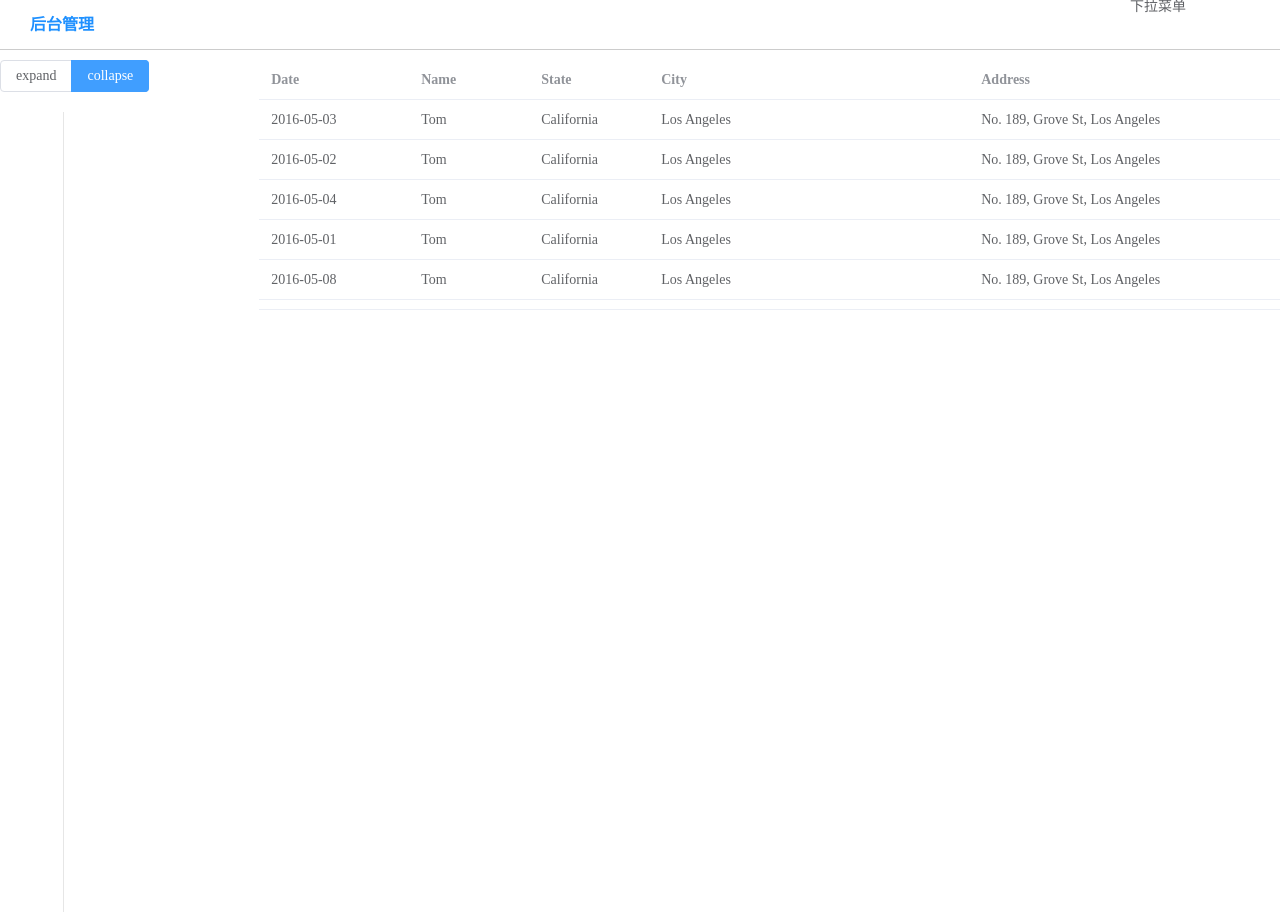
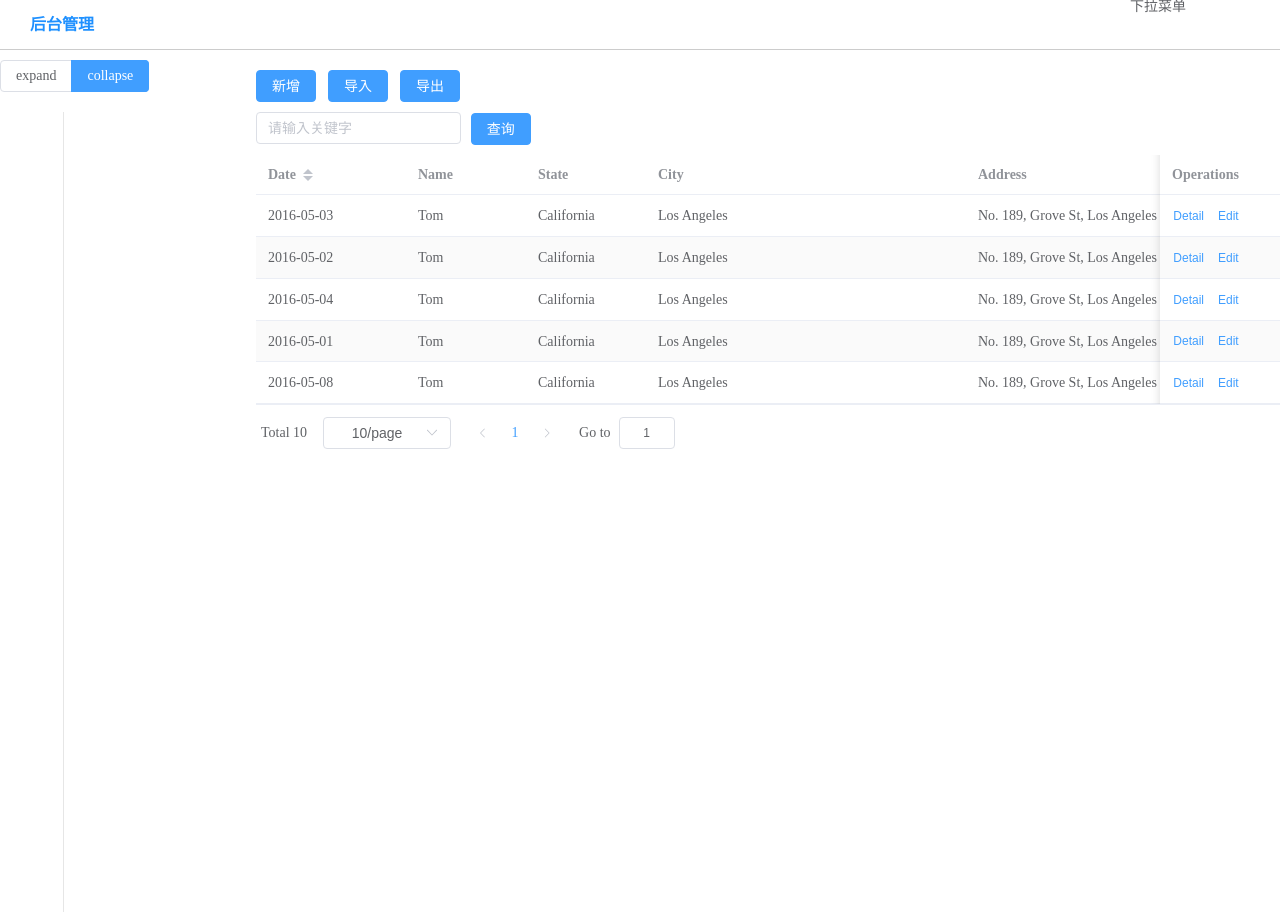
Before and after one commit to huzirun/frond, a Vue app: page / in a window 1280 px wide. Built offline with nearby package versions, Linux system fonts and the light colour scheme; some icons are missing.

Commit message:
feat: 主页功能完善

```diff
--- a/src/main.js
+++ b/src/main.js
@@ -7,4 +7,4 @@ import ElementPlus from 'element-plus'
 import 'element-plus/dist/index.css'
 import zhCn from 'element-plus/es/locale/lang/zh-cn'
 
-createApp(App).use(store).use(router).use(ElementPlus).use(ElementPlus,{locale: zhCn,}).mount('#app')
+createApp(App).use(store).use(router).use(ElementPlus).use(ElementPlus,{locale: zhCn, size:'small'}).mount('#app')
--- a/src/views/Home.vue
+++ b/src/views/Home.vue
@@ -1,12 +1,52 @@
 <template>
-  <el-table :data="tableData" style="width: 100%" height="250">
-    <el-table-column fixed prop="date" label="Date" width="150" />
+  <div style="width: 80%">
+    <div
+        id="function"
+        style="margin: 10px 0"
+    >
+      <el-button type="primary">新增</el-button>
+      <el-button type="primary">导入</el-button>
+      <el-button type="primary">导出</el-button>
+    </div>
+
+    <div
+        id="search"
+        style="margin: 10px 0"
+    >
+      <el-input v-model="search" placeholder="请输入关键字" style="width: 20%">新增</el-input>
+      <el-button type="primary" style="margin-left: 10px;">查询</el-button>
+
+    </div>
+    <el-table :data="tableData" style="width: 100%" height="250" stripe>
+      <el-table-column fixed prop="date" label="Date" width="150"  sortable="true"/>
       <el-table-column prop="name" label="Name" width="120" />
       <el-table-column prop="state" label="State" width="120" />
       <el-table-column prop="city" label="City" width="320" />
       <el-table-column prop="address" label="Address" width="600" />
       <el-table-column prop="zip" label="Zip" width="120" />
+      <el-table-column fixed="right" label="Operations" width="120">
+        <template #default>
+          <el-button type="text" size="small" @click="handleClick"
+          >Detail</el-button
+          >
+          <el-button type="text" size="small">Edit</el-button>
+        </template>
+      </el-table-column>
     </el-table>
+    <div style="margin: 10px 0">
+      <el-pagination
+          v-model:currentPage="currentPage"
+          :page-sizes="[5, 10, 20]"
+          :page-size="10"
+          layout="total, sizes, prev, pager, next, jumper"
+          :total="total"
+          @size-change="handleSizeChange"
+          @current-change="handleCurrentChange"
+      >
+      </el-pagination>
+    </div>
+  </div>
+
 </template>
 
 <script>
@@ -72,6 +112,19 @@ export default {
           zip: 'CA 90036',
         },
       ],
+      currentPage: 1,
+      total: 10,
+    }
+  },
+  methods: {
+    handleClick() {
+      console.log('click')
+    },
+    handleSizeChange() {
+
+    },
+    handleCurrentChange() {
+
     }
   },
 }
```
Lines whose indentation alone changed are shown as unchanged.
